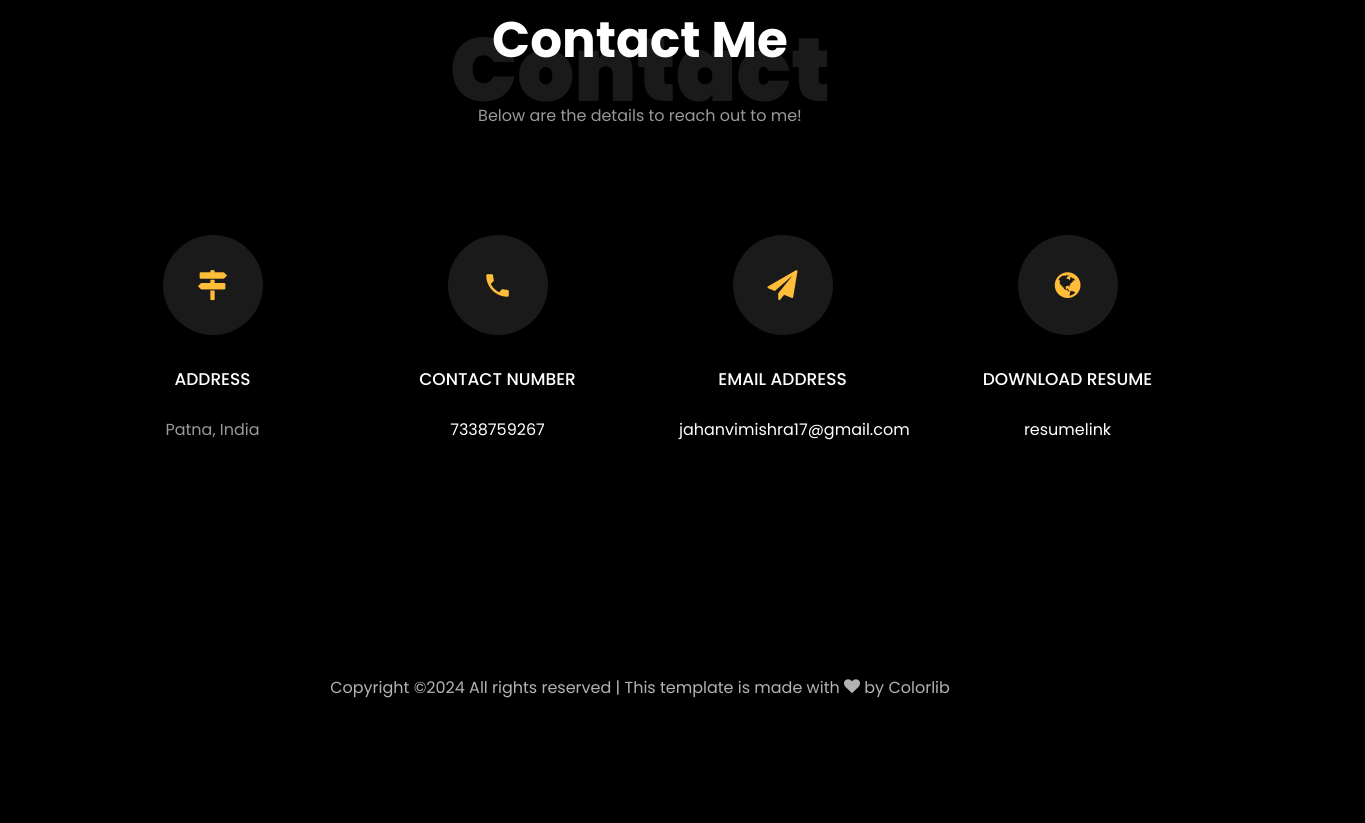
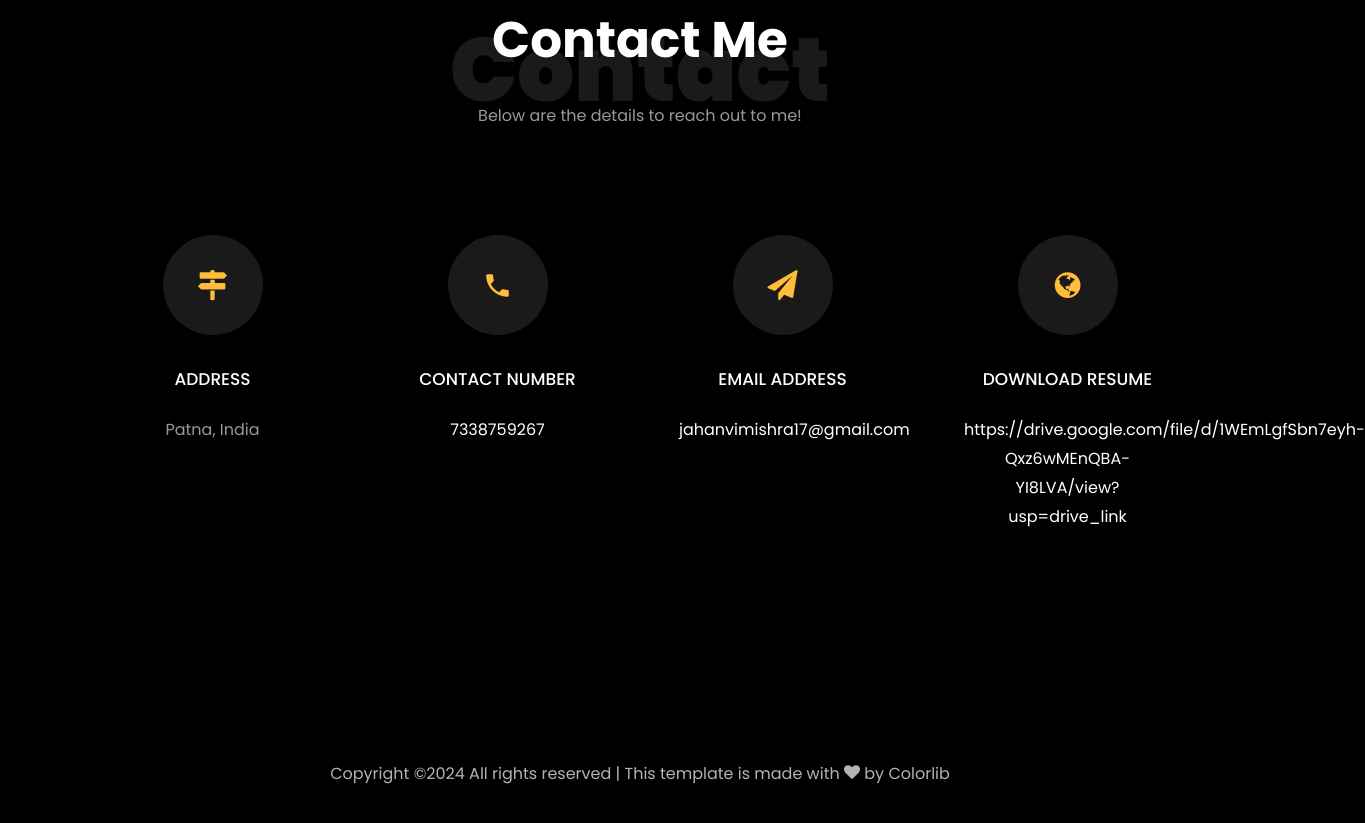
Before and after one commit to dnalyst/Portfolio-website, a plain HTML site: page index.html in a window 1280 px wide. Shown: the part 4348-5171 px from the top of the page, 1365 px wide, since content can reach past the window. Drawn offline with Linux system fonts and the light colour scheme; files whose address does not match are found by name.

Commit message:
Update index.html

```diff
--- a/index.html
+++ b/index.html
@@ -384,7 +384,7 @@
 
     		<div class="row justify-content-center mt-5">
     			<div class="col-md-6 text-center ftco-animate">
-    				<p><a href="#" class="btn btn-primary py-4 px-5">Download CV</a></p>
+    				<p><a href="https://drive.google.com/file/d/1WEmLgfSbn7eyh-Qxz6wMEnQBA-YI8LVA/view?usp=drive_link" class="btn btn-primary py-4 px-5">Download CV</a></p>
     			</div>
     		</div>
     	</div>
@@ -564,7 +564,7 @@
           			<span class="icon-globe"></span>
           		</div>
           		<h3 class="mb-4">Download Resume</h3>
-	            <p><a href="#">resumelink</a></p>
+	            <p><a href="#">https://drive.google.com/file/d/1WEmLgfSbn7eyh-Qxz6wMEnQBA-YI8LVA/view?usp=drive_link</a></p>
 	          </div>
           </div>
 
```
